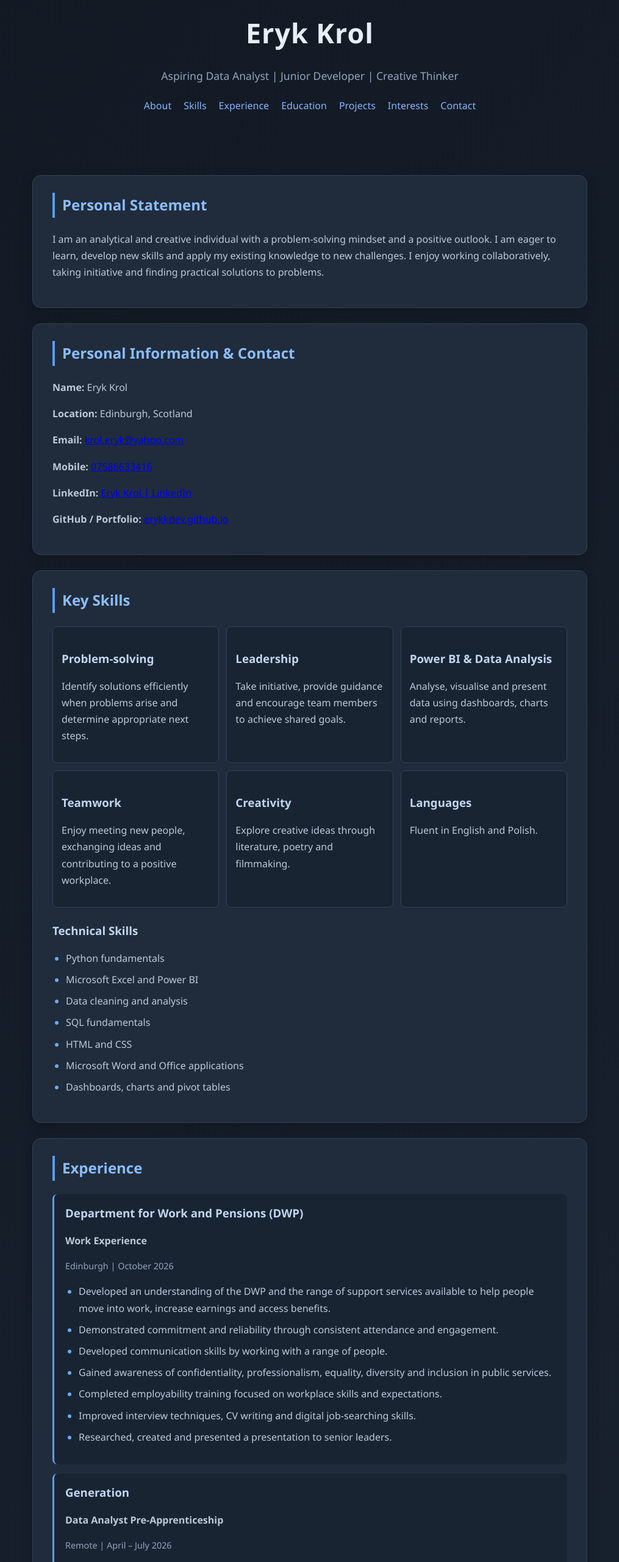
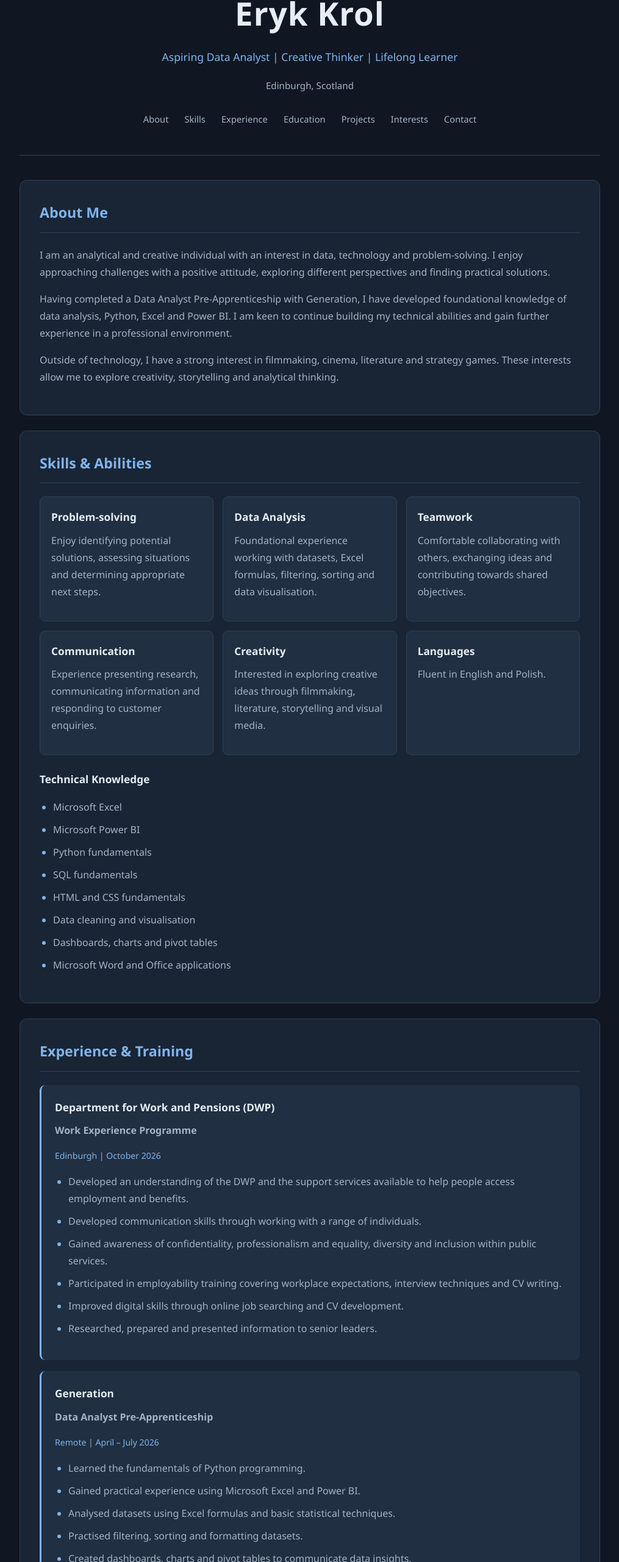
Before and after one commit to erykkdev/erykkdev.github.io, a plain HTML site: page index.html in a window 1280 px wide. Shown: the part 119-2680 px from the top of the page at 61% size, without its empty margins (132-1147 px from the left). Drawn offline with Linux system fonts and the light colour scheme.

Commit message:
Update index.html

```diff
--- a/index.html
+++ b/index.html
@@ -4,9 +4,20 @@
 <head>
 <meta charset="UTF-8">
 <meta name="viewport" content="width=device-width, initial-scale=1.0">
+
 <title>Eryk Krol | Personal Portfolio</title>
 
 <style>
+:root {
+    --background: #101722;
+    --surface: #192535;
+    --surface-light: #202f41;
+    --accent: #80b4ed;
+    --text: #e6edf5;
+    --muted: #a5b3c4;
+    --border: #304156;
+}
+
 * {
     box-sizing: border-box;
 }
@@ -18,84 +29,94 @@ html {
 body {
     margin: 0;
     font-family: "Segoe UI", Arial, sans-serif;
-    background: linear-gradient(135deg, #121923, #1b2635);
-    color: #d6deea;
-    line-height: 1.7;
+    background: var(--background);
+    color: var(--text);
+    line-height: 1.75;
 }
 
 .container {
-    max-width: 950px;
-    margin: 50px auto;
-    padding: 20px;
+    max-width: 1000px;
+    margin: auto;
+    padding: 30px 24px;
 }
 
+/* Header */
+
 header {
+    padding: 65px 20px 45px;
     text-align: center;
-    margin-bottom: 45px;
-    padding: 35px 20px;
+    border-bottom: 1px solid var(--border);
+    margin-bottom: 40px;
 }
 
-h1 {
-    font-size: 2.8rem;
-    margin-bottom: 8px;
-    color: #e8eef7;
+header h1 {
+    font-size: clamp(2.3rem, 5vw, 3.3rem);
+    font-weight: 600;
     letter-spacing: 1px;
+    margin: 0;
 }
 
 .subtitle {
-    color: #91a4bd;
+    color: var(--accent);
     font-size: 1.1rem;
+    margin-top: 10px;
 }
+
+.location {
+    color: var(--muted);
+    font-size: 0.95rem;
+}
+
+/* Navigation */
 
 nav {
     display: flex;
     justify-content: center;
     flex-wrap: wrap;
-    gap: 20px;
-    margin: 20px 0;
+    gap: 26px;
+    margin-top: 30px;
 }
 
-nav a, .contact a {
-    color: #82b5ff;
+nav a {
+    color: var(--muted);
     text-decoration: none;
+    font-size: 0.92rem;
     transition: color 0.2s ease;
 }
 
-nav a:hover, .contact a:hover {
-    color: #b5d4ff;
-    text-decoration: underline;
+nav a:hover {
+    color: var(--accent);
 }
 
+/* Sections */
+
 section {
-    background: #202c3b;
-    padding: 28px 32px;
+    background: var(--surface);
+    border: 1px solid var(--border);
+    border-radius: 12px;
+    padding: 32px;
     margin-bottom: 25px;
-    border-radius: 14px;
-    border: 1px solid #304155;
-    box-shadow: 0 6px 20px rgba(0,0,0,0.2);
-    transition: transform 0.2s ease;
-}
-
-section:hover {
-    transform: translateY(-3px);
 }
 
 h2 {
-    color: #8bbcff;
-    border-left: 4px solid #609bea;
-    padding-left: 12px;
-    margin-top: 0;
-    margin-bottom: 22px;
+    color: var(--accent);
+    font-size: 1.45rem;
+    font-weight: 600;
+    margin: 0 0 22px;
+    padding-bottom: 12px;
+    border-bottom: 1px solid var(--border);
 }
 
 h3 {
-    color: #c1d5ef;
-    margin-top: 22px;
-    margin-bottom: 5px;
+    color: var(--text);
+    font-size: 1.08rem;
+    font-weight: 600;
+    margin: 25px 0 5px;
 }
 
-p, li {
-    color: #bdc9d8;
+p {
+    color: var(--muted);
+    margin-top: 8px;
 }
 
 ul {
@@ -103,74 +124,103 @@ ul {
 }
 
 li {
-    margin-bottom: 8px;
+    color: var(--muted);
+    margin-bottom: 9px;
 }
 
 li::marker {
-    color: #6da8f5;
+    color: var(--accent);
 }
 
-.job {
-    padding: 15px 18px;
-    margin: 15px 0;
-    background: #192433;
-    border-left: 3px solid #609bea;
-    border-radius: 8px;
+/* Experience */
+
+.experience-item {
+    padding: 22px;
+    background: var(--surface-light);
+    border-radius: 9px;
+    margin-bottom: 18px;
+    border-left: 3px solid var(--accent);
 }
 
-.job h3 {
+.experience-item h3 {
     margin-top: 0;
 }
 
 .date {
-    color: #91a4bd;
-    font-size: 0.9rem;
+    color: var(--accent);
+    font-size: 0.88rem;
+    margin-top: 2px;
 }
 
-.project-highlight {
-    background: #192433;
-    padding: 18px;
-    border-radius: 10px;
-    border-left: 3px solid #609bea;
-    margin-top: 10px;
-}
+/* Skills */
 
-.skills {
+.skills-grid {
     display: grid;
     grid-template-columns: repeat(auto-fit, minmax(220px, 1fr));
-    gap: 12px;
+    gap: 15px;
 }
 
 .skill {
-    background: #192433;
-    padding: 14px;
-    border-radius: 8px;
-    border: 1px solid #304155;
+    background: var(--surface-light);
+    padding: 18px;
+    border-radius: 9px;
+    border: 1px solid var(--border);
 }
+
+.skill h3 {
+    margin-top: 0;
+}
+
+/* Projects */
+
+.project {
+    background: var(--surface-light);
+    padding: 22px;
+    border-radius: 9px;
+    border-left: 3px solid var(--accent);
+}
+
+/* Contact */
+
+.contact a {
+    color: var(--accent);
+    text-decoration: none;
+}
+
+.contact a:hover {
+    text-decoration: underline;
+}
+
+/* Footer */
 
 footer {
     text-align: center;
+    padding: 30px 10px;
     color: #75869c;
-    font-size: 0.9rem;
-    padding: 20px 0;
+    font-size: 0.85rem;
 }
+
+/* Responsive */
 
 @media (max-width: 600px) {
     .container {
-        margin: 20px auto;
         padding: 15px;
     }
 
-    h1 {
-        font-size: 2.1rem;
+    header {
+        padding: 40px 10px 30px;
+    }
+
+    nav {
+        gap: 15px;
     }
 
     section {
-        padding: 22px 20px;
+        padding: 22px 19px;
     }
 
-    nav {
-        gap: 12px;
+    .experience-item {
+        padding: 17px;
     }
 }
 </style>
@@ -180,11 +230,16 @@ footer {
 
 <div class="container">
 
+<!-- HEADER -->
+
 <header>
     <h1>Eryk Krol</h1>
+
     <p class="subtitle">
-        Aspiring Data Analyst | Junior Developer | Creative Thinker
+        Aspiring Data Analyst | Creative Thinker | Lifelong Learner
     </p>
+
+    <p class="location">Edinburgh, Scotland</p>
 
     <nav>
         <a href="#about">About</a>
@@ -197,88 +252,85 @@ footer {
     </nav>
 </header>
 
-<!-- PERSONAL STATEMENT -->
+<!-- ABOUT -->
+
 <section id="about">
-    <h2>Personal Statement</h2>
+    <h2>About Me</h2>
+
     <p>
-        I am an analytical and creative individual with a
-        problem-solving mindset and a positive outlook.
-        I am eager to learn, develop new skills and apply
-        my existing knowledge to new challenges.
-        I enjoy working collaboratively, taking initiative
-        and finding practical solutions to problems.
+        I am an analytical and creative individual with an
+        interest in data, technology and problem-solving.
+        I enjoy approaching challenges with a positive
+        attitude, exploring different perspectives and
+        finding practical solutions.
     </p>
-</section>
 
-<!-- CONTACT -->
-<section id="contact">
-    <h2>Personal Information & Contact</h2>
+    <p>
+        Having completed a Data Analyst Pre-Apprenticeship
+        with Generation, I have developed foundational
+        knowledge of data analysis, Python, Excel and
+        Power BI. I am keen to continue building my
+        technical abilities and gain further experience
+        in a professional environment.
+    </p>
 
-    <p><strong>Name:</strong> Eryk Krol</p>
-    <p><strong>Location:</strong> Edinburgh, Scotland</p>
-    <p><strong>Email:</strong>
-        <a href="mailto:krol.eryk@yahoo.com">
-            krol.eryk@yahoo.com
-        </a>
-    </p>
-    <p><strong>Mobile:</strong>
-        <a href="tel:07586633416">07586633416</a>
-    </p>
-    <p><strong>LinkedIn:</strong>
-        <a href="https://www.linkedin.com/" target="_blank">
-            Eryk Krol | LinkedIn
-        </a>
-    </p>
-    <p><strong>GitHub / Portfolio:</strong>
-        <a href="https://erykkdev.github.io/#" target="_blank">
-            erykkdev.github.io
-        </a>
+    <p>
+        Outside of technology, I have a strong interest
+        in filmmaking, cinema, literature and strategy
+        games. These interests allow me to explore
+        creativity, storytelling and analytical thinking.
     </p>
 </section>
 
 <!-- SKILLS -->
+
 <section id="skills">
-    <h2>Key Skills</h2>
+    <h2>Skills & Abilities</h2>
 
-    <div class="skills">
+    <div class="skills-grid">
 
         <div class="skill">
             <h3>Problem-solving</h3>
             <p>
-                Identify solutions efficiently when problems
-                arise and determine appropriate next steps.
+                Enjoy identifying potential solutions,
+                assessing situations and determining
+                appropriate next steps.
             </p>
         </div>
 
         <div class="skill">
-            <h3>Leadership</h3>
+            <h3>Data Analysis</h3>
             <p>
-                Take initiative, provide guidance and encourage
-                team members to achieve shared goals.
-            </p>
-        </div>
-
-        <div class="skill">
-            <h3>Power BI & Data Analysis</h3>
-            <p>
-                Analyse, visualise and present data using
-                dashboards, charts and reports.
+                Foundational experience working with
+                datasets, Excel formulas, filtering,
+                sorting and data visualisation.
             </p>
         </div>
 
         <div class="skill">
             <h3>Teamwork</h3>
             <p>
-                Enjoy meeting new people, exchanging ideas
-                and contributing to a positive workplace.
+                Comfortable collaborating with others,
+                exchanging ideas and contributing
+                towards shared objectives.
+            </p>
+        </div>
+
+        <div class="skill">
+            <h3>Communication</h3>
+            <p>
+                Experience presenting research,
+                communicating information and
+                responding to customer enquiries.
             </p>
         </div>
 
         <div class="skill">
             <h3>Creativity</h3>
             <p>
-                Explore creative ideas through literature,
-                poetry and filmmaking.
+                Interested in exploring creative ideas
+                through filmmaking, literature,
+                storytelling and visual media.
             </p>
         </div>
 
@@ -291,143 +343,171 @@ footer {
 
     </div>
 
-    <h3>Technical Skills</h3>
+    <h3>Technical Knowledge</h3>
+
     <ul>
+        <li>Microsoft Excel</li>
+        <li>Microsoft Power BI</li>
         <li>Python fundamentals</li>
-        <li>Microsoft Excel and Power BI</li>
-        <li>Data cleaning and analysis</li>
         <li>SQL fundamentals</li>
-        <li>HTML and CSS</li>
+        <li>HTML and CSS fundamentals</li>
+        <li>Data cleaning and visualisation</li>
+        <li>Dashboards, charts and pivot tables</li>
         <li>Microsoft Word and Office applications</li>
-        <li>Dashboards, charts and pivot tables</li>
     </ul>
 </section>
 
 <!-- EXPERIENCE -->
+
 <section id="experience">
-    <h2>Experience</h2>
+    <h2>Experience & Training</h2>
 
-    <div class="job">
+    <div class="experience-item">
+
         <h3>Department for Work and Pensions (DWP)</h3>
-        <p><strong>Work Experience</strong></p>
+
+        <p><strong>Work Experience Programme</strong></p>
+
         <p class="date">Edinburgh | October 2026</p>
 
         <ul>
             <li>
-                Developed an understanding of the DWP and
-                the range of support services available to
-                help people move into work, increase earnings
-                and access benefits.
+                Developed an understanding of the DWP
+                and the support services available to
+                help people access employment and benefits.
             </li>
+
             <li>
-                Demonstrated commitment and reliability
-                through consistent attendance and engagement.
+                Developed communication skills through
+                working with a range of individuals.
             </li>
-            <li>
-                Developed communication skills by working
-                with a range of people.
-            </li>
+
             <li>
                 Gained awareness of confidentiality,
-                professionalism, equality, diversity and
-                inclusion in public services.
+                professionalism and equality, diversity
+                and inclusion within public services.
             </li>
+
             <li>
-                Completed employability training focused
-                on workplace skills and expectations.
+                Participated in employability training
+                covering workplace expectations,
+                interview techniques and CV writing.
             </li>
+
             <li>
-                Improved interview techniques, CV writing
-                and digital job-searching skills.
+                Improved digital skills through online
+                job searching and CV development.
             </li>
+
             <li>
-                Researched, created and presented a
-                presentation to senior leaders.
+                Researched, prepared and presented
+                information to senior leaders.
             </li>
         </ul>
     </div>
 
-    <div class="job">
+    <div class="experience-item">
+
         <h3>Generation</h3>
+
         <p><strong>Data Analyst Pre-Apprenticeship</strong></p>
+
         <p class="date">Remote | April – July 2026</p>
 
         <ul>
             <li>
                 Learned the fundamentals of Python programming.
             </li>
+
             <li>
-                Developed teamwork skills through
-                collaborative exercises and group projects.
+                Gained practical experience using
+                Microsoft Excel and Power BI.
             </li>
+
             <li>
-                Regularly used Microsoft Word, Excel and Power BI.
+                Analysed datasets using Excel formulas
+                and basic statistical techniques.
             </li>
+
             <li>
-                Developed a professional work ethic and
-                adopted positive workplace mindsets.
+                Practised filtering, sorting and
+                formatting datasets.
             </li>
+
             <li>
-                Analysed data using Excel statistical formulas
-                and produced evidence-based reports.
+                Created dashboards, charts and pivot
+                tables to communicate data insights.
             </li>
+
             <li>
-                Filtered, sorted and formatted datasets.
+                Produced evidence-based reports for
+                non-technical audiences.
             </li>
+
             <li>
-                Created dashboards, charts and pivot tables
-                to communicate insights to non-technical
-                audiences.
+                Developed teamwork and communication
+                skills through collaborative exercises.
             </li>
         </ul>
     </div>
 
-    <div class="job">
+    <div class="experience-item">
+
         <h3>Royal College of Nursing</h3>
+
         <p><strong>Administrative Assistant – Work Placement</strong></p>
+
         <p class="date">Edinburgh | June 2021</p>
 
         <ul>
             <li>
                 Supported front desk and administrative
-                operations, developing communication,
-                organisation and customer service skills.
+                operations.
             </li>
+
             <li>
-                Responded to customer enquiries by telephone
-                and in person, signposting people to relevant
-                support organisations.
+                Responded to customer enquiries by
+                telephone and in person.
             </li>
+
             <li>
-                Researched and created a creative presentation
+                Directed individuals towards relevant
+                support organisations where appropriate.
+            </li>
+
+            <li>
+                Researched and created a presentation
                 about the history of nursing in Britain.
             </li>
+
             <li>
-                Completed office tasks including document
-                handling, photocopying and file organisation.
+                Assisted with document handling,
+                photocopying and file organisation.
             </li>
+
             <li>
-                Developed time management, attention to
-                detail and experience in a professional
-                office environment.
+                Developed customer service, organisation
+                and time management skills.
             </li>
         </ul>
     </div>
 </section>
 
 <!-- EDUCATION -->
+
 <section id="education">
-    <h2>Education & Certifications</h2>
+    <h2>Education & Development</h2>
 
     <h3>Edinburgh College</h3>
     <p class="date">2023</p>
-    <ul>
-        <li>Studied Sociology at National 5 level.</li>
-        <li>Completed part of the course covering politics.</li>
-    </ul>
+    <p>
+        Studied Sociology at National 5 level,
+        including part of the course covering politics.
+    </p>
 
     <h3>Portobello High School</h3>
     <p class="date">Edinburgh | 2016 – 2022</p>
+
     <ul>
         <li>Higher Spanish</li>
         <li>Higher English</li>
@@ -435,7 +515,8 @@ footer {
         <li>National 5 Biology</li>
     </ul>
 
-    <h3>Additional Training</h3>
+    <h3>Additional Development</h3>
+
     <ul>
         <li>Generation Data Analyst Pre-Apprenticeship – 2026</li>
         <li>Department for Work and Pensions Work Experience – 2026</li>
@@ -443,85 +524,131 @@ footer {
 </section>
 
 <!-- PROJECTS -->
+
 <section id="projects">
     <h2>Projects</h2>
 
-    <h3>Featured Project: The Barrier</h3>
+    <div class="project">
 
-    <div class="project-highlight">
-        <p>
-            Participated in a filmmaking programme with
-            Screen Education Edinburgh, contributing to
-            the development of a short film titled
-            <strong>"The Barrier".</strong>
+        <h3>The Barrier – Short Film</h3>
+
+        <p class="date">
+            Through the Lens / Screen Education Edinburgh
         </p>
 
         <p>
-            Contributed to scriptwriting, filming and editing,
-            gaining practical experience in creative
-            collaboration and storytelling.
+            Participated in a filmmaking programme that
+            resulted in the creation of a short film titled
+            <em>The Barrier</em>.
+        </p>
+
+        <p>
+            Contributed to scriptwriting, filming and
+            editing, gaining experience in storytelling,
+            creative collaboration and problem-solving.
         </p>
     </div>
 
-    <h3>Data Analysis Process</h3>
+    <h3>My Approach to Data Analysis</h3>
+
+    <p>
+        Through my training, I have learned the importance
+        of following a structured process when working
+        with data:
+    </p>
+
     <p>
         Question → Collect → Clean → Analyse →
         Visualise → Present
     </p>
 
     <p>
-        My approach to data analysis involves understanding
-        a problem, collecting relevant information, preparing
-        datasets and communicating findings through
-        visualisations and reports.
+        This process helps turn raw information into
+        meaningful insights that can be communicated
+        clearly to others.
     </p>
 </section>
 
 <!-- INTERESTS -->
+
 <section id="interests">
     <h2>Interests & Personal Development</h2>
 
-    <h3>Filmmaking and Cinema</h3>
+    <h3>Film & Cinema</h3>
+
     <p>
-        I have a strong interest in cinema and filmmaking.
-        Some of my favourite films include Alfred Hitchcock's
-        <em>Rear Window</em> (1954) and Akira Kurosawa's
-        <em>Seven Samurai</em> (1954).
-        My interest in filmmaking led me to participate
-        in the Through the Lens programme, where I helped
-        create the short film "The Barrier".
-    </p>
-
-    <h3>Strategy Games – Total War</h3>
-    <p>
-        I enjoy the Total War strategy game series, which
-        involves managing cities, provinces and armies.
-        The games encourage strategic thinking, risk
-        assessment, resource allocation and prioritisation.
+        I have a strong interest in cinema, particularly
+        classic filmmaking and storytelling. Two of my
+        favourite films are Alfred Hitchcock's
+        <em>Rear Window</em> and Akira Kurosawa's
+        <em>Seven Samurai</em>, both released in 1954.
     </p>
 
     <p>
-        Managing an economy requires analysing available
-        resources, deciding where to invest and planning
-        ahead to maximise the potential of each province.
-        These experiences have strengthened my interest
-        in analytical thinking, decision-making and
-        problem-solving.
+        My interest in filmmaking led me to participate
+        in the Through the Lens programme, where I
+        contributed to the creation of
+        <em>The Barrier</em>.
+    </p>
+
+    <h3>Strategy Games & Analytical Thinking</h3>
+
+    <p>
+        I particularly enjoy the Total War strategy
+        game series. These games involve managing
+        cities, provinces and armies while balancing
+        economic and military priorities.
+    </p>
+
+    <p>
+        I find the strategic elements especially
+        interesting, including resource allocation,
+        risk assessment, long-term planning and
+        deciding where to invest limited resources.
+        These aspects encourage me to think critically
+        and evaluate the consequences of decisions.
     </p>
 
     <h3>Other Interests</h3>
+
     <ul>
-        <li>Films and cinema history</li>
-        <li>Creative writing, books and poetry</li>
-        <li>Video games and strategic planning</li>
-        <li>Learning new technologies and developing skills</li>
+        <li>Literature, books and poetry</li>
+        <li>Film history and filmmaking</li>
+        <li>Strategy and management games</li>
+        <li>Technology and learning new skills</li>
     </ul>
 </section>
 
+<!-- CONTACT -->
+
+<section id="contact">
+    <h2>Contact</h2>
+
+    <p>
+        I am interested in opportunities to develop
+        my skills, gain experience and learn from
+        others.
+    </p>
+
+    <div class="contact">
+        <p>
+            <strong>Location:</strong> Edinburgh, Scotland
+        </p>
+
+        <p>
+            <strong>Email:</strong>
+            <a href="mailto:krol.eryk@yahoo.com">
+                krol.eryk@yahoo.com
+            </a>
+        </p>
+    </div>
+</section>
+
 <footer>
-    &copy; 2026 Eryk Krol. All rights reserved.
+    © 2026 Eryk Krol | Personal Portfolio
 </footer>
 
 </div>
+
 </body>
 </html>
```
